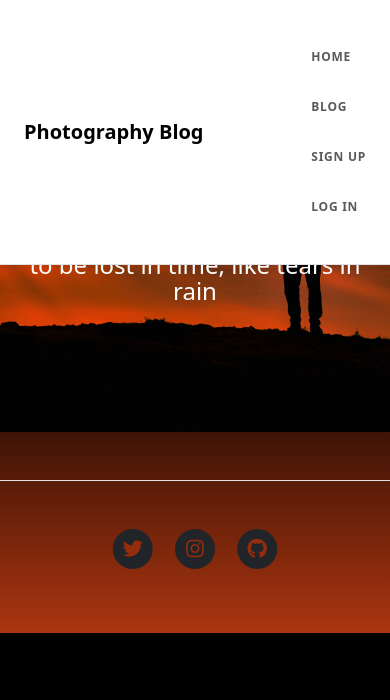
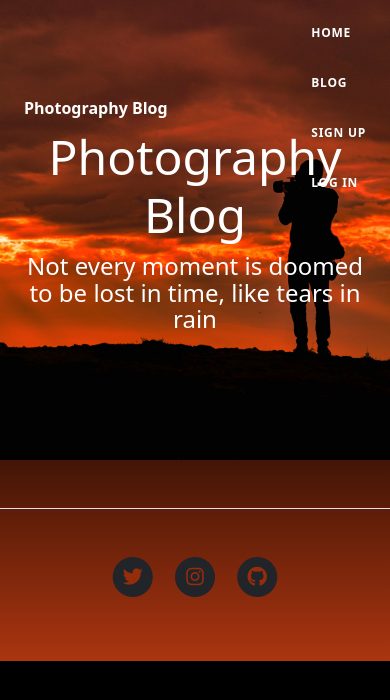
Before and after one commit to HW-Wright/pp4-photography-blog, a Django app: page / in a window 390 px wide. Shown: the top 700 px of the page. Run offline with Django 3.2, Linux system fonts and the light colour scheme; data that the repository does not hold is empty; some libraries are stand-ins or nearby versions.

Commit message:
style for responsive design

```diff
--- a/static/css/style.css
+++ b/static/css/style.css
@@ -43,7 +43,8 @@ body {
 footer {
   padding-top: 3rem;
   padding-bottom: 3rem;
-  border: hidden;
+  border: none;
+  clear: both;
 }
 
 body {
@@ -271,6 +272,99 @@ form ul {
   background-color: #212529;
 }
 
+
+ /* Responsive Media  */
+
+ @media (min-width: 1300px) {
+  header.masthead {
+    padding-top: 12.5rem;
+    padding-bottom: 12.5rem;
+  }
+  header.masthead .page-heading h1, header.masthead .page-heading .h1,
+  header.masthead .site-heading h1,
+  header.masthead .site-heading .h1 {
+    font-size: 10rem;
+  }
+  header.masthead .post-heading h1, header.masthead .post-heading .h1 {
+    font-size: 8rem;
+  }
+  header.masthead .post-heading .subheading {
+    font-size: 5rem;
+  }
+}
+
+ @media (min-width: 992px) {
+  header.masthead {
+    padding-top: 12.5rem;
+    padding-bottom: 12.5rem;
+  }
+  header.masthead .page-heading h1, header.masthead .page-heading .h1,
+  header.masthead .site-heading h1,
+  header.masthead .site-heading .h1 {
+    font-size: 5rem;
+  }
+  header.masthead .post-heading h1, header.masthead .post-heading .h1 {
+    font-size: 3.5rem;
+  }
+  header.masthead .post-heading .subheading {
+    font-size: 1.875rem;
+  }
+}
+
+@media (max-width: 992px) {
+  header.masthead {
+    padding-top: 8rem;
+    padding-bottom: 8rem;
+  }
+  header.masthead .page-heading h1, header.masthead .page-heading .h1,
+  header.masthead .site-heading h1,
+  header.masthead .site-heading .h1 {
+    font-size: 2rem;
+  }
+  header.masthead .post-heading h1, header.masthead .post-heading .h1 {
+    font-size: 2rem;
+  }
+  header.masthead .post-heading .subheading {
+    font-size: 1.2rem;
+  }
+  .navbar-brand {
+    font-size: 1rem;
+  }
+}
+
+@media (max-width: 770px) {
+  .nav-item, .navbar-nav, .ms-auto, .py-4, .py-lg-0 {
+    display: inline;
+  }
+  .masthead {
+    font-size: 0.5rem;
+  }
+  .blog-thumbnail {
+    display: inline-block;
+    width: 30%;
+    height: 500px;
+    margin: 5px;
+    vertical-align: top;
+    color: #fff;
+  }
+  .thumbnail {
+    margin-bottom: 5px;
+    width: 70vw;
+    height: auto;
+    position: relative;
+    margin: 0 auto;
+    margin-bottom: 5px;
+    padding: 5px;
+    color: #fff;
+  }
+  .title {
+    font-weight: 500;
+    font-size: medium;
+    color: #fff;
+    text-decoration: underline;
+  }
+}
+
 /* Bootstrap Clean Blog Theme */
 
 
@@ -300,11 +394,11 @@ body {
 
 }
 
-@media (min-width: 1200px) {
+/* @media (min-width: 1200px) {
   h1, .h1 {
     font-size: 2.5rem;
   }
-}
+} */
 
 h2, .h2 {
   font-size: calc(1.325rem + 0.9vw);
@@ -546,12 +640,13 @@ p a {
   left: 0;
   right: 0;
   z-index: 1030;
-  border-bottom: 1px solid #dee2e6;
-  background-color: #fff;
 }
+
 #mainNav .navbar-brand {
   font-weight: 800;
+  color: #fff;
 }
+
 #mainNav .navbar-toggler {
   font-size: 0.75rem;
   font-weight: 800;
@@ -563,57 +658,7 @@ p a {
   font-weight: 800;
   letter-spacing: 0.0625em;
   text-transform: uppercase;
-}
-@media (min-width: 992px) {
-  #mainNav {
-    border-bottom: 1px solid transparent;
-    background: transparent;
-  }
-  #mainNav .navbar-brand {
-    color: #fff;
-  }
-  #mainNav .navbar-brand:focus, #mainNav .navbar-brand:hover {
-    color: rgba(255, 255, 255, 0.8);
-  }
-  #mainNav .navbar-nav > li.nav-item > a.nav-link {
-    color: #fff;
-  }
-  #mainNav .navbar-nav > li.nav-item > a.nav-link:focus, #mainNav .navbar-nav > li.nav-item > a.nav-link:hover {
-    color: rgba(255, 255, 255, 0.8);
-  }
-}
-@media (min-width: 992px) {
-  #mainNav {
-    transition: background-color 0.2s;
-    /* Force Hardware Acceleration in WebKit */
-    transform: translate3d(0, 0, 0);
-    -webkit-backface-visibility: hidden;
-    backface-visibility: hidden;
-  }
-  #mainNav.is-fixed {
-    /* when the user scrolls down, we hide the header right above the viewport */
-    position: fixed;
-    top: -83px;
-    transition: transform 0.2s;
-    border-bottom: 1px solid white;
-    background-color: rgba(255, 255, 255, 0.9);
-  }
-  #mainNav.is-fixed .navbar-brand {
-    color: #212529;
-  }
-  #mainNav.is-fixed .navbar-brand:focus, #mainNav.is-fixed .navbar-brand:hover {
-    color: #0085A1;
-  }
-  #mainNav.is-fixed .navbar-nav > li.nav-item > a {
-    color: #212529;
-  }
-  #mainNav.is-fixed .navbar-nav > li.nav-item > a:focus, #mainNav.is-fixed .navbar-nav > li.nav-item > a:hover {
-    color: #0085A1;
-  }
-  #mainNav.is-visible {
-    /* if the user changes the scrolling direction, we show the header */
-    transform: translate3d(0, 100%, 0);
-  }
+  color: #fff;
 }
 
 header.masthead .site-heading {
@@ -652,23 +697,6 @@ header.masthead .post-heading .meta {
 }
 header.masthead .post-heading .meta a {
   color: #fff;
-}
-@media (min-width: 992px) {
-  header.masthead {
-    padding-top: 12.5rem;
-    padding-bottom: 12.5rem;
-  }
-  header.masthead .page-heading h1, header.masthead .page-heading .h1,
-  header.masthead .site-heading h1,
-  header.masthead .site-heading .h1 {
-    font-size: 5rem;
-  }
-  header.masthead .post-heading h1, header.masthead .post-heading .h1 {
-    font-size: 3.5rem;
-  }
-  header.masthead .post-heading .subheading {
-    font-size: 1.875rem;
-  }
 }
 
 .section-heading {
--- a/templates/base.html
+++ b/templates/base.html
@@ -51,8 +51,8 @@
             <div class="row gx-4 gx-lg-5 justify-content-center">
                 <div class="col-md-10 col-lg-8 col-xl-7">
                     <div class="site-heading">
-                        <h1>Photography Blog</h1>
-                        <span class="subheading">Not every moment is doomed to be lost in time, like tears in rain</span>
+                        <h1 class="responsive">Photography Blog</h1>
+                        <span class="subheading responsive">Not every moment is doomed to be lost in time, like tears in rain</span>
                     </div>
                 </div>
             </div>
@@ -97,19 +97,6 @@
             </div>
         </div>
     </footer>
-
-    <!-- <script>
-        function limitCaption(p, limit) {
-            var caption = getElementsByClassName(p);
-            var limited = caption.innerText;
-
-            if (limited.length > limit) {
-                limited = limited.substr(0, limit) = '...';
-            }
-        }
-
-        limitCaption('captionPreview', 10); -->
-    </script>
 </body>
 
 </html>
```
